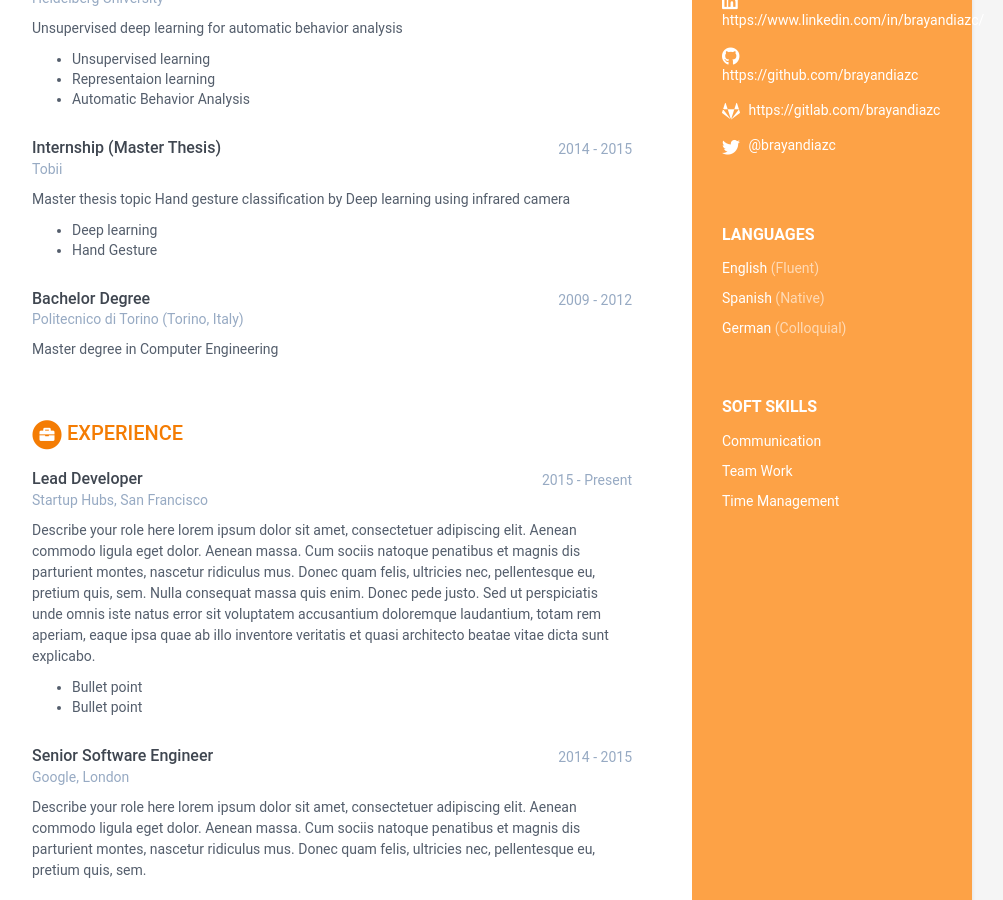
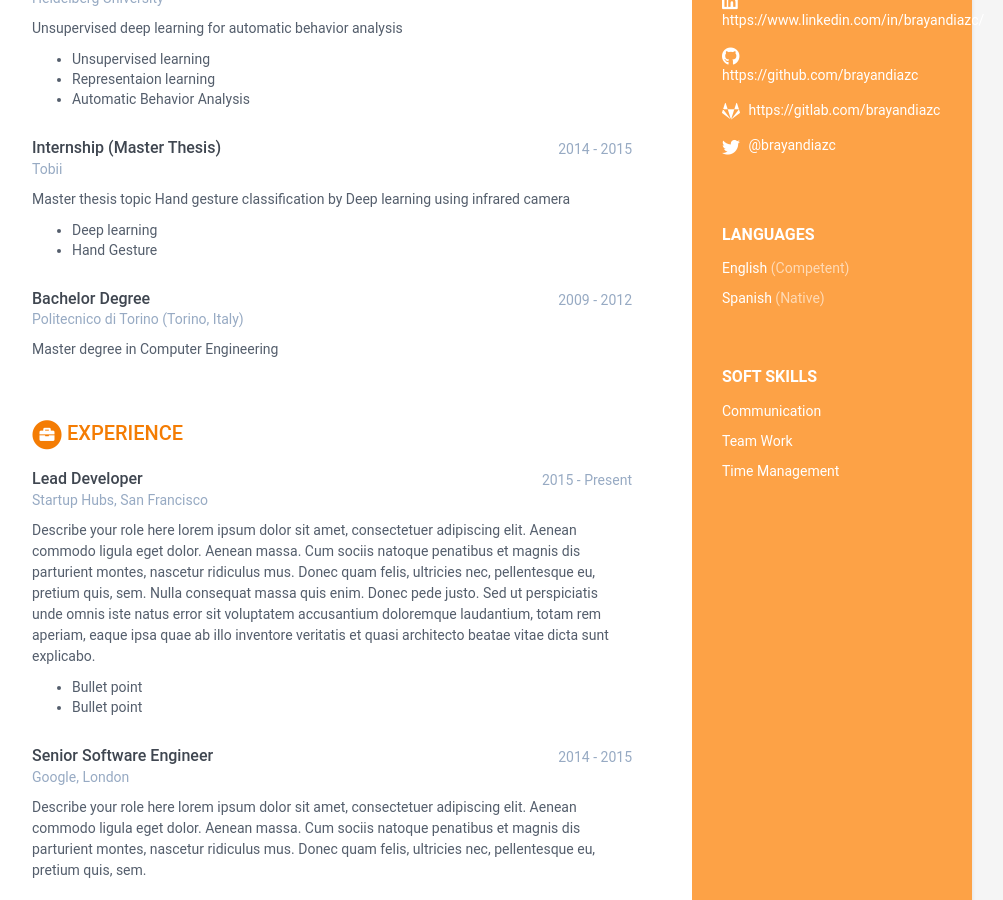
Before and after one commit to BC-MAR-21-ROR/kata-resume-brayandiazc, a Jekyll site: the page built from index.html, in a window 1280 px wide and 900 px high, scrolled down 414 px. Shown: the whole window, without its empty margins (168-1171 px from the left). Built offline with Jekyll 4.4.1, drawn with Linux system fonts in a browser that asks for light colours.

Commit message:
feat(data.yml:): languages information update

```diff
--- a/_data/data.yml
+++ b/_data/data.yml
@@ -27,13 +27,10 @@ sidebar:
   # Actualiza según los idiomas y nieles que tienes. Agrega o Elimina según sea necesario.
   languages:
     - idiom: English
-      level: Fluent # Utiliza el resultado de tu examen oficial, o el nivel de acuerdo al modelo Dreyfus
+      level: Competent # Utiliza el resultado de tu examen oficial, o el nivel de acuerdo al modelo Dreyfus
 
     - idiom: Spanish
       level: Native # Utiliza el resultado de tu examen oficial, o el nivel de acuerdo al modelo Dreyfus
-
-    - idiom: German
-      level: Colloquial
 
   # Registra aquí tus soft skills. Agrega o elimina según sea necesario
   interests:
```
